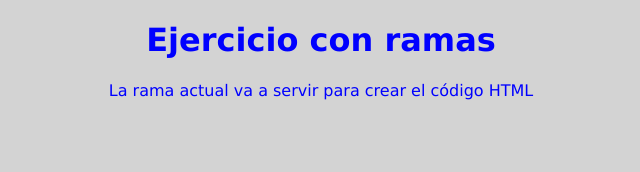
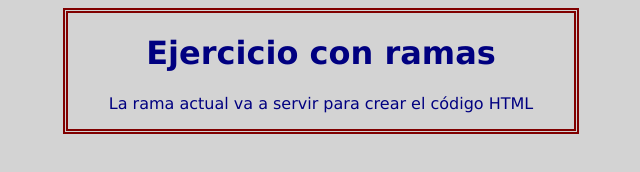
Before and after one commit to MKCOMT/ejercicioCV3, a plain HTML site: page index.html in a window 1280 px wide. Shown: the whole page, without its empty margins (319-959 px from the left). Drawn offline with Linux system fonts and the light colour scheme.

Commit message:
Estilos para divisiones

```diff
--- a/CSS/estilos.css
+++ b/CSS/estilos.css
@@ -1,4 +1,3 @@
-body{background-color: lightgray;
-font-family: Verdana;
-color: blue;
-text-align: center;}
+body{background-color: lightgray;}
+h1,p{font-family: Verdana; color: navy; text-align: center;}
+#d1{width:40%;border: 5px double maroon; margin:auto;}
--- a/index.html
+++ b/index.html
@@ -8,7 +8,7 @@
     <link rel="stylesheet" href="CSS/estilos.css">
 </head>
 <body>
-<div id="textos">
+<div id="d1" >
     <h1>Ejercicio con ramas</h1>
     <p>La rama actual va a servir para crear el código HTML</p>
 </div>
```
